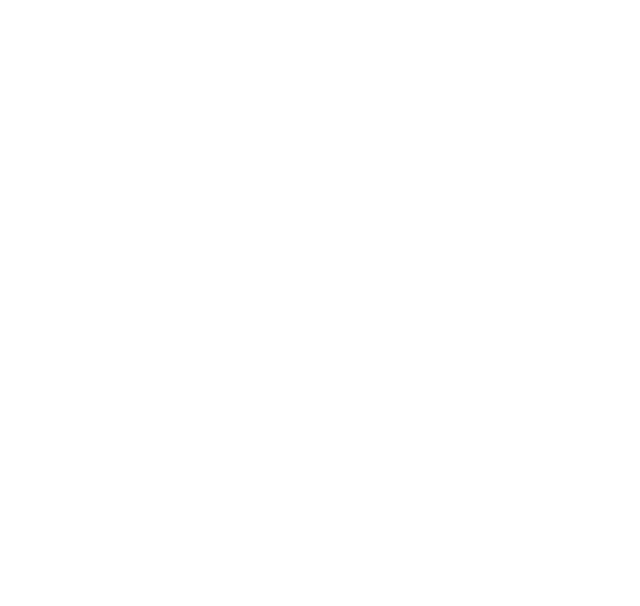
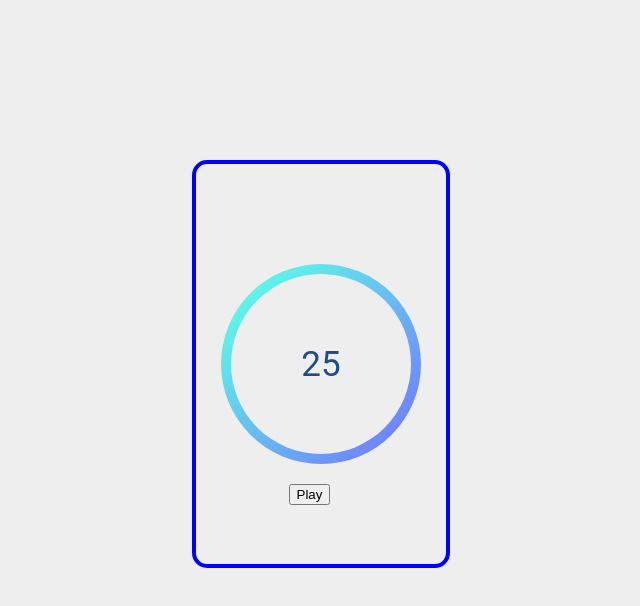
Before and after one commit to diorgenesmorais/pomodoro, a website: page src/index.html in a window 1280 px wide. Shown: the whole page, without its empty margins (319-959 px from the left). Drawn offline with Linux system fonts and the light colour scheme.

Commit message:
prototipando layout

```diff
--- a/src/index.html
+++ b/src/index.html
@@ -4,9 +4,20 @@
     <meta charset="UTF-8">
     <meta name="viewport" content="width=device-width, initial-scale=1.0">
     <title>Pomodoro</title>
+    <link rel="stylesheet" href="style.css">
 </head>
 <body>
-
+    <div class="container">
+        <div class="box">
+            <div class="progress">
+                <time id="tempo" class="precent">25</time>
+                <div class="circle"></div>
+            </div>
+            <div class="control">
+                <button id="command">Play</button>
+            </div>
+        </div>
+    </div>
     <script src="main.js"></script>
 </body>
 </html>
--- /dev/null
+++ b/src/style.css
@@ -0,0 +1,124 @@
+body {
+    background: #eeeeee;
+    font-family: Roboto;
+}
+.container {
+    display: flex;
+    align-items: center;
+    flex-wrap: wrap;
+    justify-content: center;
+}
+.box {
+    width: 250px;
+    height: 400px;
+    position: absolute;
+    top: 20%;
+    border: 4px solid blue;
+    border-radius: 15px;
+}
+.control {
+    position: absolute;
+    top: 80%;
+    left: 37%;
+}
+.progress {
+    width: 200px;
+    height: 200px;
+    position: absolute;
+    top: 50%;
+    left: 50%;
+    transform: translate(-50%, -50%);
+  }
+.progress:before {
+    content: "";
+    position: absolute;
+    width: 180px;
+    height: 180px;
+    background: #eeeeee;
+    border-radius: 100%;
+    top: 50%;
+    left: 50%;
+    transform: translate(-50%, -50%);
+    z-index: 99;
+  }
+.progress .precent {
+    position: absolute;
+    top: 50%;
+    left: 50%;
+    z-index: 99;
+    transform: translate(-50%, -50%);
+    font-size: 35px;
+    color: #214c8b;
+  }
+.progress .circle {
+    width: 200px;
+    height: 200px;
+    background-image: linear-gradient(135deg, #5efce8 10%, #736efe 100%);
+    -webkit-clip-path: polygon(
+      0% 100%,
+      0% 0%,
+      100% 0%,
+      50% 50%,
+      100% 0%,
+      100% 100%
+    );
+    clip-path: polygon(0% 100%, 0% 0%, 100% 0%, 50% 50%, 100% 0%, 100% 100%);
+    animation-name: loading;
+    animation-duration: 5s;
+    animation-iteration-count: infinite;
+    animation-timing-function: cubic-bezier(0, 0.1, 0.9, 0.81);
+    animation-play-state: paused;
+    animation-direction: reverse;
+    animation-delay: 5s;
+    border-radius: 100%;
+  }
+@keyframes loading {
+    0% {
+      -webkit-clip-path: polygon(
+        0% 100%,
+        0% 0%,
+        100% 0%,
+        50% 50%,
+        100% 0%,
+        100% 100%
+      );
+      clip-path: polygon(0% 100%, 0% 0%, 100% 0%, 50% 50%, 100% 0%, 100% 100%);
+    }
+    25% {
+      -webkit-clip-path: polygon(
+        0% 100%,
+        0% 0%,
+        100% 0%,
+        50% 50%,
+        100% 100%,
+        100% 100%
+      );
+      clip-path: polygon(0% 100%, 0% 0%, 100% 0%, 50% 50%, 100% 100%, 100% 100%);
+    }
+    50% {
+      -webkit-clip-path: polygon(
+        0% 100%,
+        0% 0%,
+        100% 0%,
+        50% 50%,
+        0% 100%,
+        0% 100%
+      );
+      clip-path: polygon(0% 100%, 0% 0%, 100% 0%, 50% 50%, 0% 100%, 0% 100%);
+    }
+    75% {
+      -webkit-clip-path: polygon(0% 100%, 0% 0%, 100% 0%, 50% 50%, 0% 0%, 0% 0%);
+      clip-path: polygon(0% 100%, 0% 0%, 100% 0%, 50% 50%, 0% 0%, 0% 0%);
+    }
+    100% {
+      -webkit-clip-path: polygon(
+        0% 100%,
+        0% 0%,
+        100% 0%,
+        50% 50%,
+        100% 0%,
+        0% 0%
+      );
+      clip-path: polygon(0% 100%, 0% 0%, 100% 0%, 50% 50%, 100% 0%, 0% 0%);
+    }
+}
```
